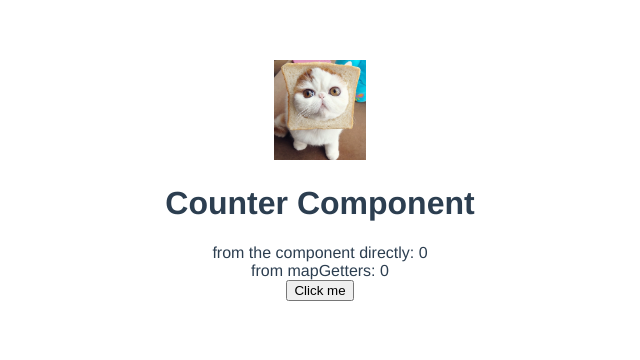
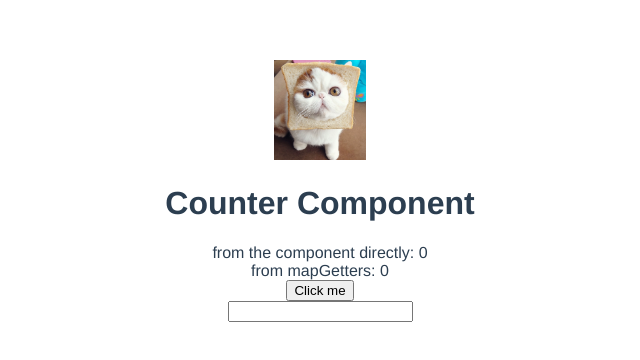
Before and after one commit to marina-a90/vuex-vue-intro, a Vue app: page / in a window 1280 px wide. Shown: the top 360 px of the page, without its empty margins (320-960 px from the left). Built offline with nearby package versions, Linux system fonts and the light colour scheme.

Commit message:
pozivanje mutacija

```diff
--- a/src/components/Counter.vue
+++ b/src/components/Counter.vue
@@ -4,6 +4,7 @@
         <div>from the component directly: {{ count }}</div>
         <div>from mapGetters: {{ safelyStoredNumber }}</div>
         <div><button @click.prevent="incrementStoredNumber">Click me</button></div>
+        <input v-model="inputValue" @keyup.enter="setStoredNumber(inputValue)"/>
     </div>
 </template>
 
@@ -13,7 +14,8 @@ import { mapGetters, mapMutations } from 'vuex'
 export default {
     data() {
         return {
-            count: 0
+            count: 0,
+            inputValue: ''
         }
     },
     methods: {
```
